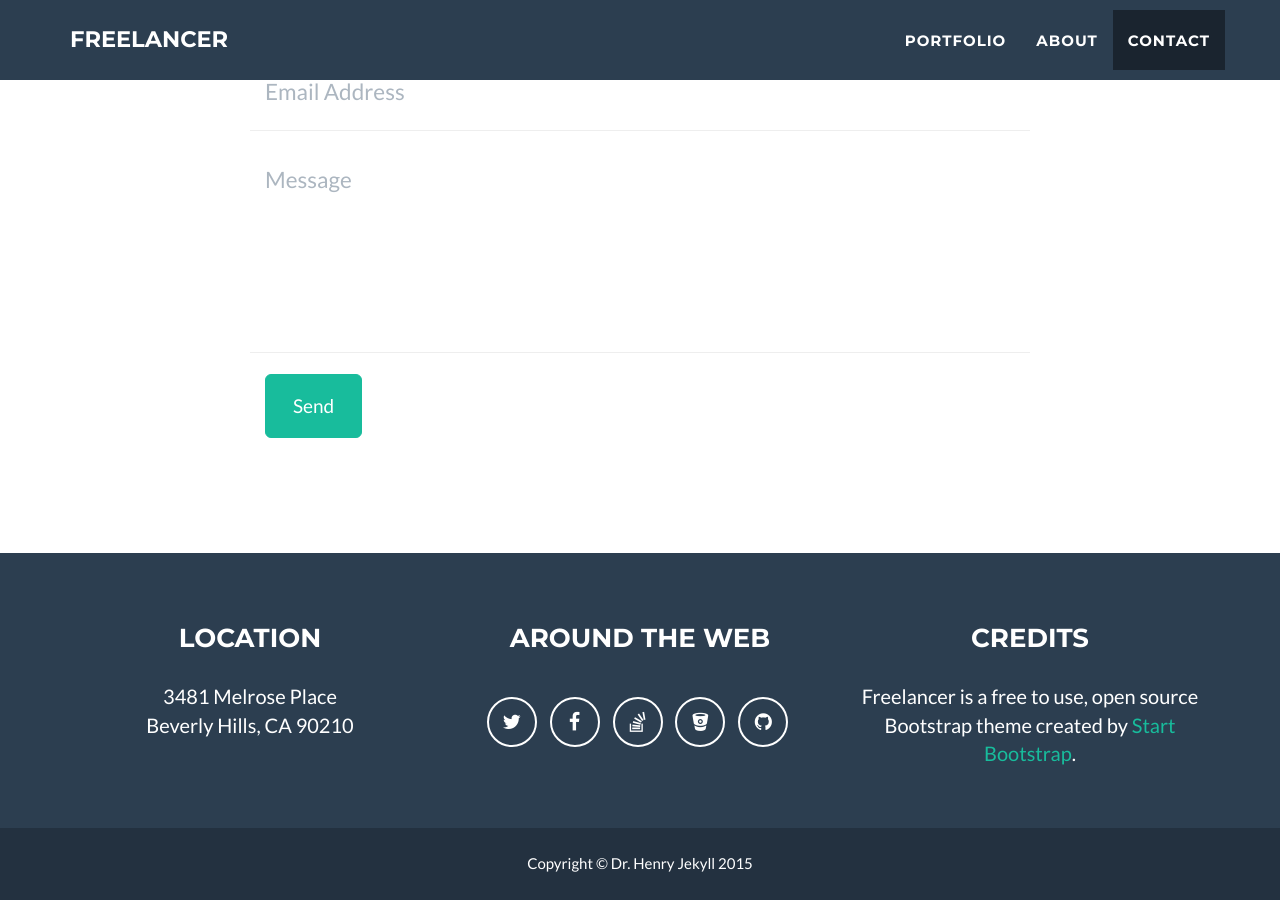
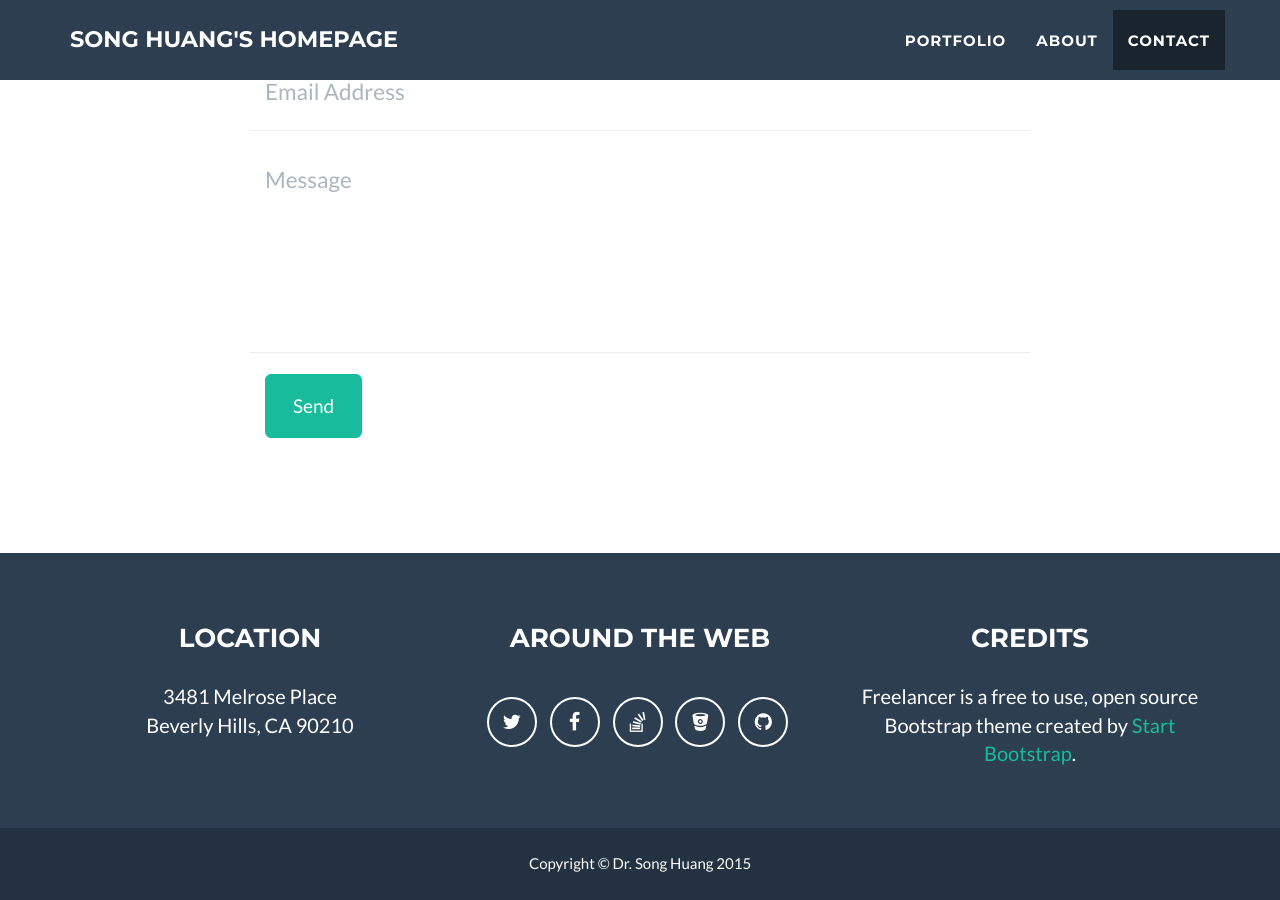
Before and after one commit to dr-guangtou/dr-guangtou.github.io, a Jekyll site: the page built from index.html, in a window 1280 px wide and 900 px high, scrolled down 2485 px. Built offline with Jekyll 4.4.1, drawn with Linux system fonts in a browser that asks for light colours; some of the changed lines change nothing that is shown; some of the changed text lies outside the part shown.

Commit message:
new config

```diff
--- a/_config.yml
+++ b/_config.yml
@@ -1,8 +1,8 @@
 # Site settings
-title: Freelancer
-email: your-email@domain.com
-url: https://example.github.io
-description: "Write an awesome description for your new site here. You can edit this line in _config.yml. It will appear in your document head meta (for Google search results) and in your feed.xml site description."
+title: "Song Huang's Homepage"
+email: dr.guangtou@gmail.com
+url: https://dr-guangtou.github.io
+description: "This is Song Huang's homepage for research related stuff."
 
 # Contact form: comment the line below if you want to stick with the default PHP contact form
 contact: static
@@ -15,7 +15,7 @@
 
 # Footer settings
 footer:
-  copyright: Dr. Henry Jekyll
+  copyright: Dr. Song Huang
   location: Location
   social: Around the Web
   credits: Credits
```
